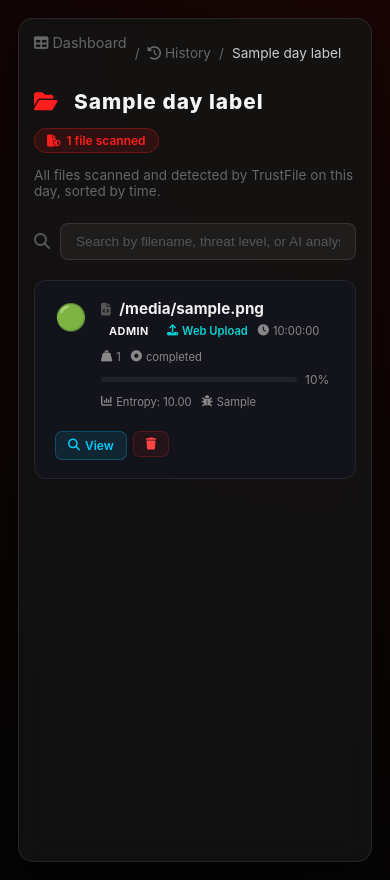
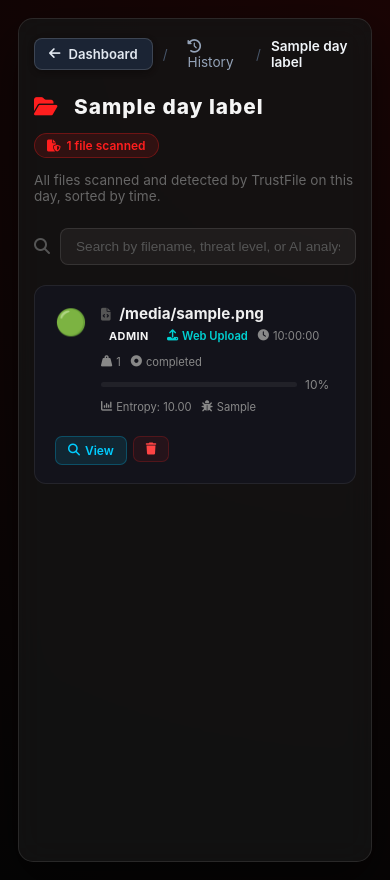
Before and after one commit to ReymartAportadera/Mercy, a Flask app: template templates/history_day.html in a window 390 px wide. Run offline with Flask 3, Linux system fonts and the light colour scheme; the template is opened without the code that fills it: most values are stand-ins (such as "Sample title", 1, 10 or a date in 2020); some libraries are stand-ins or nearby versions.

Commit message:
feat: enhance Back to Dashboard button with prominent cyber styling and arrow slide hover effect

```diff
--- a/templates/history_day.html
+++ b/templates/history_day.html
@@ -287,23 +287,52 @@
     .file-card { grid-template-columns: auto 1fr; }
     .file-card-actions { flex-direction: row; flex-wrap: wrap; align-items: flex-start; grid-column: 1 / -1; }
     .modal-content { width: 90%; margin: 20% auto; }
+.dashboard-back-btn {
+    display: inline-flex;
+    align-items: center;
+    gap: 8px;
+    padding: 7px 14px;
+    background: rgba(30, 41, 59, 0.85);
+    border: 1px solid rgba(255, 255, 255, 0.15);
+    border-radius: 8px;
+    color: #e2e8f0;
+    font-size: 0.82rem;
+    font-weight: 600;
+    text-decoration: none;
+    transition: all 0.22s cubic-bezier(0.16, 1, 0.3, 1);
+    box-shadow: 0 2px 6px rgba(0,0,0,0.3);
+}
+.dashboard-back-btn:hover {
+    background: rgba(56, 189, 248, 0.18);
+    border-color: #38bdf8;
+    color: #38bdf8;
+    transform: translateY(-2px);
+    box-shadow: 0 6px 16px rgba(0,0,0,0.4), 0 0 12px rgba(56, 189, 248, 0.3);
+}
+.dashboard-back-btn i {
+    transition: transform 0.22s ease;
+}
+.dashboard-back-btn:hover i {
+    transform: translateX(-3px);
 }
 </style>
 </head>
 <body>
 
 <div class="history-container glass">
-    <!-- Breadcrumb navigation -->
-    <div style="display:flex; gap: 8px; align-items: center; margin-bottom: 18px; font-size: 0.85rem; color: #666;">
-        <a href="{{ url_for('dashboard') }}" style="color: #666; text-decoration:none;" class="dashboard-link">
-            <i class="fa-solid fa-table"></i> Dashboard
-        </a>
-        <span>/</span>
-        <a href="{{ url_for('history') }}" style="color: #666; text-decoration:none; transition:color 0.2s;" onmouseover="this.style.color='#ff1e1e'" onmouseout="this.style.color='#666'">
-            <i class="fa-solid fa-clock-rotate-left"></i> History
-        </a>
-        <span>/</span>
-        <span style="color: #ccc;">{{ day_label }}</span>
+    <!-- Breadcrumb navigation & Back to Dashboard -->
+    <div style="display:flex; justify-content:space-between; align-items:center; margin-bottom: 20px; flex-wrap:wrap; gap:12px;">
+        <div style="display:flex; gap: 10px; align-items: center; font-size: 0.85rem;">
+            <a href="{{ url_for('dashboard') }}" class="dashboard-back-btn" title="Return to Dashboard">
+                <i class="fa-solid fa-arrow-left"></i> Dashboard
+            </a>
+            <span style="color: #475569;">/</span>
+            <a href="{{ url_for('history') }}" style="color: #94a3b8; text-decoration:none; padding:4px 10px; border-radius:6px; transition:all 0.2s;" onmouseover="this.style.color='#38bdf8'; this.style.background='rgba(56,189,248,0.1)'" onmouseout="this.style.color='#94a3b8'; this.style.background='transparent'">
+                <i class="fa-solid fa-clock-rotate-left"></i> History
+            </a>
+            <span style="color: #475569;">/</span>
+            <span style="color: #f1f5f9; font-weight:600;">{{ day_label }}</span>
+        </div>
     </div>
 
     <!-- Page heading -->
```
Also changed, not shown: templates/history.html (+29 -0 lines).
